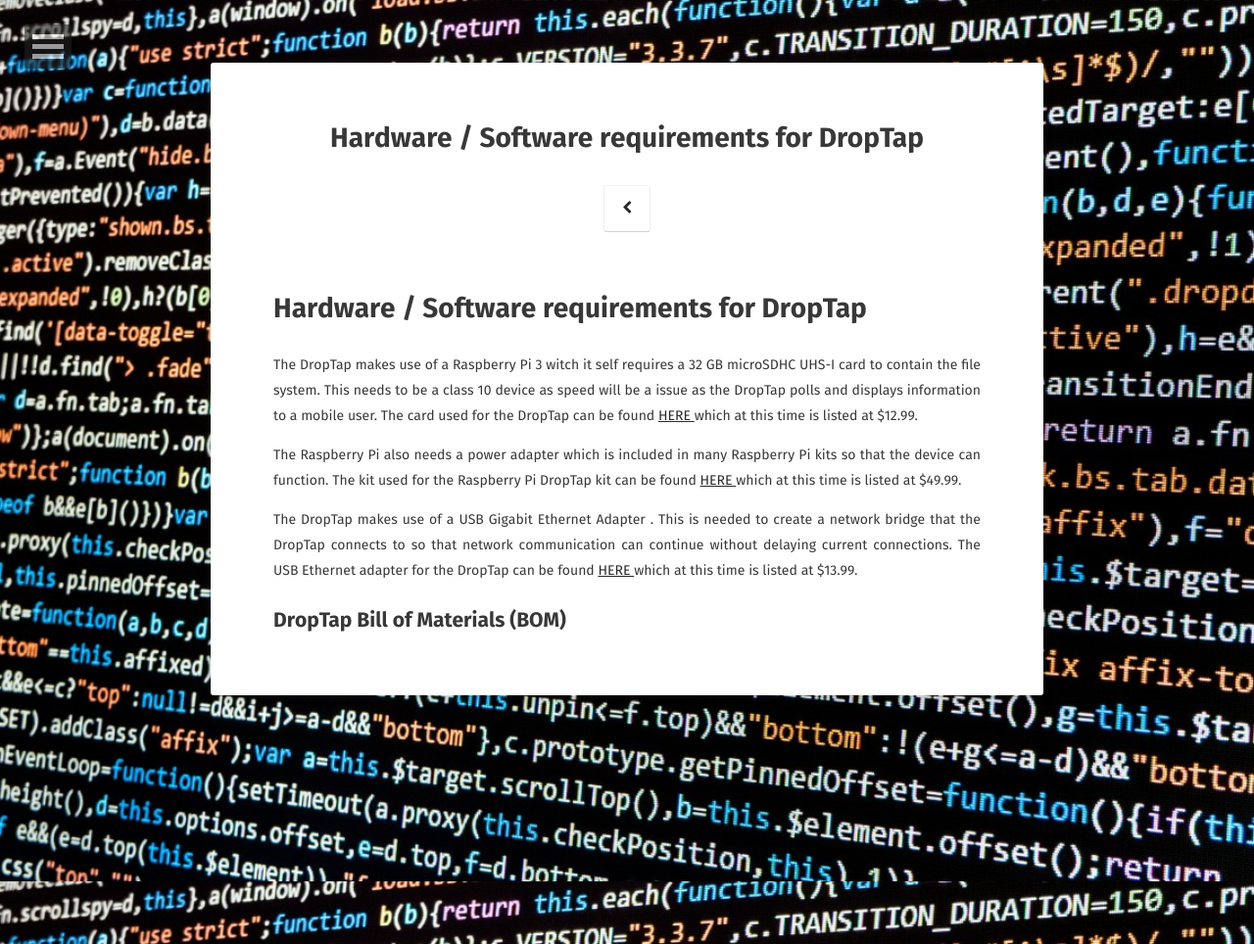
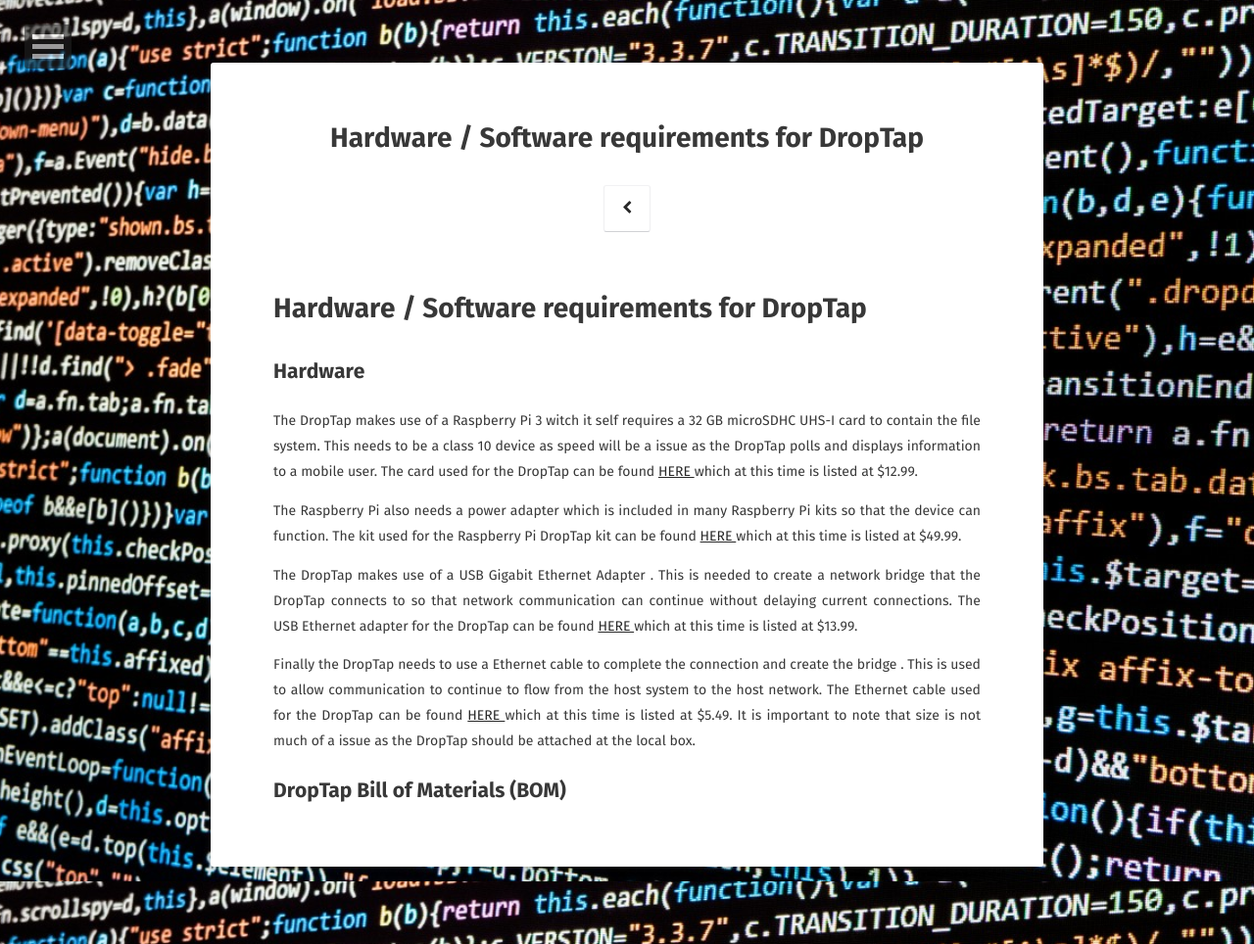
Before and after one commit to mgalde/DropTap, a Jekyll site: the page built from hardware/software_requirements.md, in a window 1280 px wide. Shown: the whole page at 98% size. Built offline with Jekyll 4.4.1, drawn with Linux system fonts in a browser that asks for light colours; some web fonts are replaced; our own code applies the rules of GitHub Pages for plain Markdown files; comment, search, counter and statistics services are not loaded.

Commit message:
Ethernet cable

```diff
--- a/hardware/software_requirements.md
+++ b/hardware/software_requirements.md
@@ -1,11 +1,17 @@
 # Hardware / Software requirements for DropTap
+
+## Hardware
 
 The DropTap makes use of a Raspberry Pi 3 witch it self requires a 32 GB microSDHC UHS-I card to contain the file system. This needs to be a class 10 device as speed will be a issue as the DropTap polls and displays information to a mobile user. The card used for the DropTap can be found [HERE ](https://www.amazon.com/Sandisk-Ultra-Micro-UHS-I-Adapter/dp/B073JWXGNT) which at this time is listed at $12.99.
 
 
 The Raspberry Pi also needs a power adapter which is included in many Raspberry Pi kits so that the device can function. The kit used for the Raspberry Pi DropTap kit can be found [HERE ](https://www.amazon.com/CanaKit-Raspberry-Power-Supply-Listed/dp/B07BC6WH7V) which at this time is listed at $49.99.
 
+
 The DropTap makes use of a USB Gigabit Ethernet Adapter . This is needed to create a network bridge that the DropTap connects to so that network communication can continue without delaying current connections. The USB Ethernet adapter for the DropTap can be found [HERE ](https://www.amazon.com/AmazonBasics-1000-Gigabit-Ethernet-Adapter/dp/B00M77HMU0) which at this time is listed at $13.99.
 
 
+Finally the DropTap needs to use a Ethernet cable to complete the connection and create the bridge . This is used to allow communication to continue to flow from the host system to the host network. The  Ethernet cable used for the DropTap can be found [HERE ](https://www.amazon.com/Mediabridge-Ethernet-Cable-Feet-31-399-15B/dp/B00BI06G1S) which at this time is listed at $5.49. It is important to note that size is not much of a issue as the DropTap should be attached at the local box.
+
+
 ## DropTap Bill of Materials (BOM)
```
